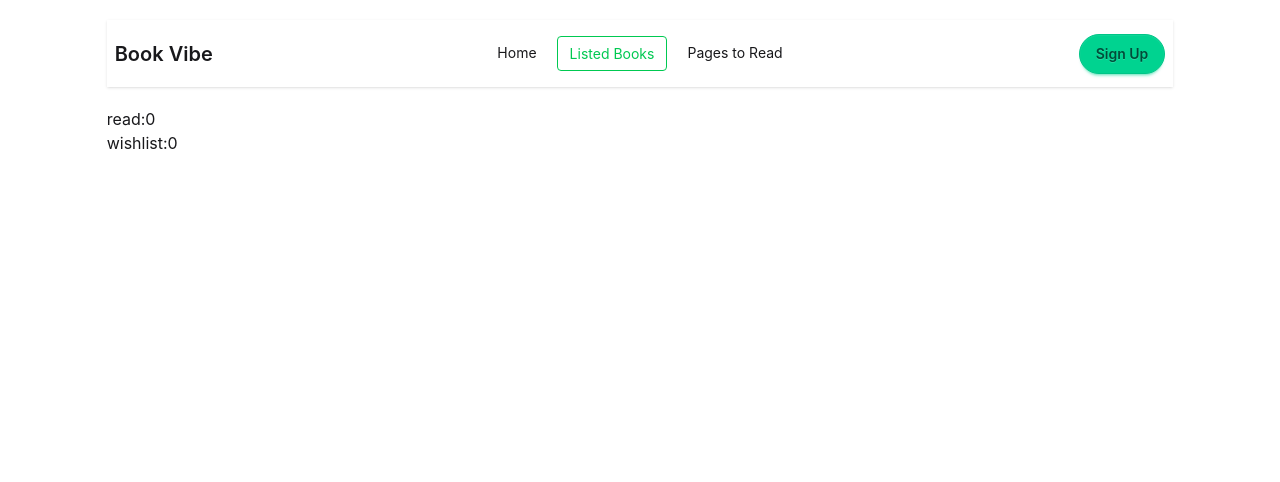
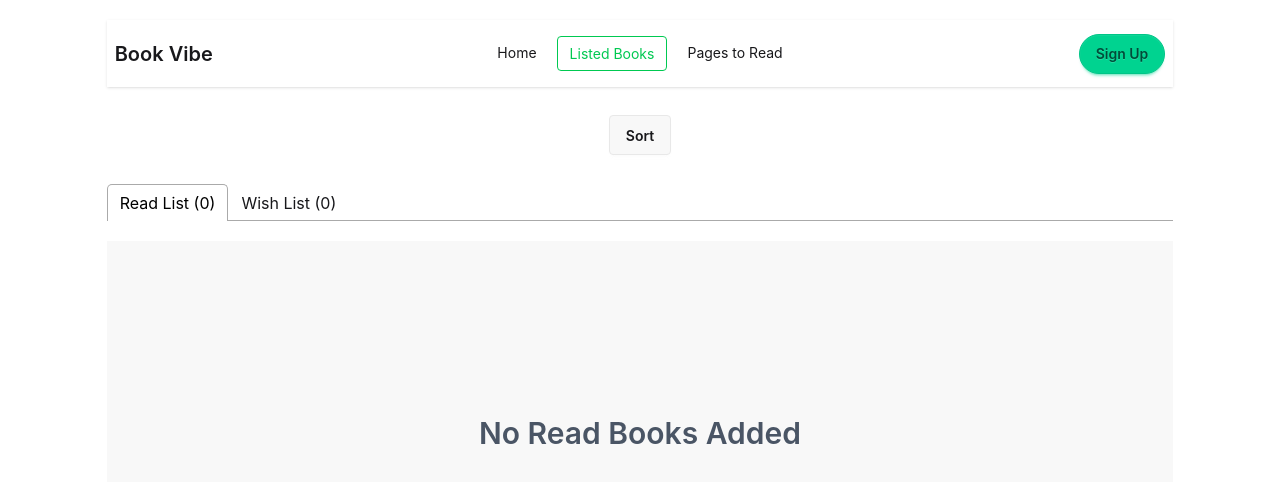
Before and after one commit to srabonti203/book-vibe-practice, a React (Vite) app: page /listedBooks in a window 1280 px wide. Shown: the top 482 px of the page. Built offline with nearby package versions, Linux system fonts and the light colour scheme.

Commit message:
added read and wish list tabs using react tabs and added functionality

```diff
--- a/package.json
+++ b/package.json
@@ -16,6 +16,8 @@
     "react-dom": "^19.2.7",
     "react-icons": "^5.7.0",
     "react-router": "^7.18.0",
+    "react-tabs": "^6.1.1",
+    "react-toastify": "^11.1.0",
     "tailwindcss": "^4.3.1"
   },
   "devDependencies": {
--- a/src/context/BookProvider.jsx
+++ b/src/context/BookProvider.jsx
@@ -1,18 +1,26 @@
 import { useState } from "react";
 import BookContext from "../context/BookContext";
+import { toast } from "react-toastify";
 const BookProvider = ({ children }) => {
   const [storeBook, setStoreBook] = useState([]);
   const [wishList, setWishList] = useState([]);
   const handleReadBook = (expectedBook) => {
     console.log(expectedBook);
+    const isExistInWishList = wishList.find(
+      (book) => book.bookId == expectedBook.bookId,
+    );
+    if (isExistInWishList) {
+      toast.error(`${expectedBook.bookName} already exist in your wish list.`);
+      return;
+    }
     const isExistBook = storeBook.find(
       (book) => book.bookId === expectedBook.bookId,
     );
     if (isExistBook) {
-      alert(`${expectedBook.bookName} already exist in your read list.`);
+      toast.error(`${expectedBook.bookName} already exist in your read list.`);
     } else {
       setStoreBook([...storeBook, expectedBook]);
-      alert(`${expectedBook.bookName} is added to read list.`);
+      toast.success(`${expectedBook.bookName} is added to read list.`);
     }
   };
 
@@ -21,17 +29,17 @@
       (book) => book.bookId == expectedBook.bookId,
     );
     if (isExistInReadList) {
-      alert(`${expectedBook.bookName} already exist in your read list.`);
+      toast.error(`${expectedBook.bookName} already exist in your read list.`);
       return;
     }
     const isExistBook = wishList.find(
       (book) => book.bookId === expectedBook.bookId,
     );
     if (isExistBook) {
-      alert(`${expectedBook.bookName} already exist in your wish list.`);
+      toast.error(`${expectedBook.bookName} already exist in your wish list.`);
     } else {
       setWishList([...wishList, expectedBook]);
-      alert(`${expectedBook.bookName} is added to wish list.`);
+      toast.success(`${expectedBook.bookName} is added to wish list.`);
     }
   };
   const data = {
--- a/src/main.jsx
+++ b/src/main.jsx
@@ -4,11 +4,13 @@
 import { router } from "./routes/Routes";
 import { RouterProvider } from "react-router";
 import BookProvider from "./context/BookProvider";
+import { ToastContainer } from "react-toastify";
 
 createRoot(document.getElementById("root")).render(
   <StrictMode>
     <BookProvider>
       <RouterProvider router={router}></RouterProvider>
+      <ToastContainer />
     </BookProvider>
   </StrictMode>,
 );
--- a/src/pages/listedBooks/ListedBooks.jsx
+++ b/src/pages/listedBooks/ListedBooks.jsx
@@ -1,13 +1,48 @@
 import { useContext } from "react";
 import BookContext from "../../context/BookContext";
+import { Tab, Tabs, TabList, TabPanel } from "react-tabs";
+import "react-tabs/style/react-tabs.css";
+import ListedReadList from "./ListedReadList";
+import ListedWishList from "./ListedWishList";
 
 const ListedBooks = () => {
   const { storeBook, wishList } = useContext(BookContext);
   console.log(storeBook, wishList);
   return (
     <div>
-      <div>read:{storeBook.length}</div>
-      <div>wishlist:{wishList.length}</div>
+      {/* shorted drop down */}
+      <div className="dropdown flex justify-center items-center m-6">
+        <div tabIndex={0} role="button" className="btn m-1">
+          Sort
+        </div>
+        <ul
+          tabIndex="-1"
+          className="dropdown-content menu bg-base-100 rounded-box z-1 w-52 p-2 shadow-sm m-4"
+        >
+          <li>
+            <a>Item 1</a>
+          </li>
+          <li>
+            <a>Item 2</a>
+          </li>
+        </ul>
+      </div>
+      {/* read and wish list tabs */}
+      <div>
+        <Tabs>
+          <TabList>
+            <Tab>Read List ({storeBook.length})</Tab>
+            <Tab>Wish List ({wishList.length})</Tab>
+          </TabList>
+
+          <TabPanel>
+            <ListedReadList></ListedReadList>
+          </TabPanel>
+          <TabPanel>
+            <ListedWishList></ListedWishList>
+          </TabPanel>
+        </Tabs>
+      </div>
     </div>
   );
 };
--- /dev/null
+++ b/src/pages/listedBooks/ListedReadList.jsx
@@ -0,0 +1,25 @@
+import { useContext } from "react";
+import BookContext from "../../context/BookContext";
+import Book from "../homepage/Book";
+
+const ListedReadList = () => {
+  const { storeBook } = useContext(BookContext);
+  console.log(storeBook);
+  if (storeBook.length == 0) {
+    return (
+      <div className="flex items-center justify-center h-96 bg-base-200 mt-5 font-semibold text-3xl text-gray-600">
+        No Read Books Added
+      </div>
+    );
+  } else {
+    return (
+      <div>
+        {storeBook.map((book) => (
+          <Book key={book.bookId} book={book}></Book>
+        ))}
+      </div>
+    );
+  }
+};
+
+export default ListedReadList;
--- /dev/null
+++ b/src/pages/listedBooks/ListedWishList.jsx
@@ -0,0 +1,25 @@
+import { useContext } from "react";
+import BookContext from "../../context/BookContext";
+import Book from "../homepage/Book";
+
+const ListedWishList = () => {
+  const { wishList } = useContext(BookContext);
+  console.log(wishList);
+  if (wishList.length == 0) {
+    return (
+      <div className="flex items-center justify-center h-96 bg-base-200 mt-5 font-semibold text-3xl text-gray-600">
+        No Wished Books Added
+      </div>
+    );
+  } else {
+    return (
+      <div>
+        {wishList.map((book) => (
+          <Book key={book.bookId} book={book}></Book>
+        ))}
+      </div>
+    );
+  }
+};
+
+export default ListedWishList;
```
Also changed, not shown: 1 other file (tests, documents, lock files or other folders).
